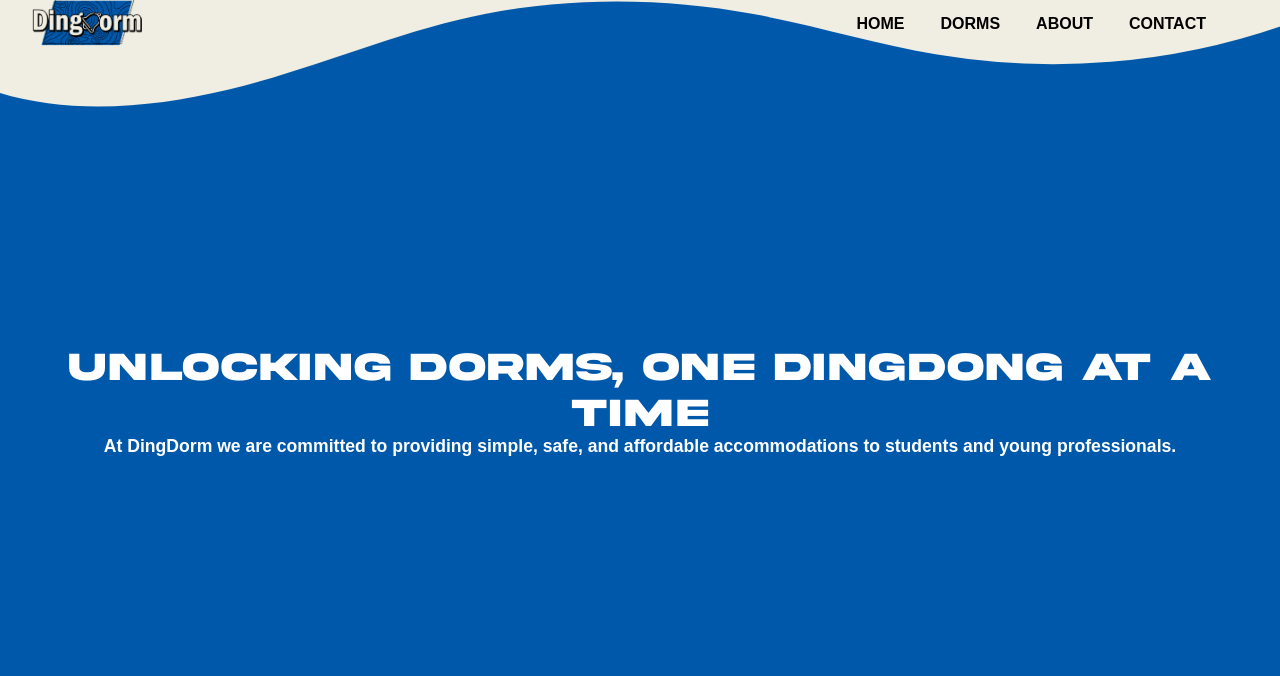
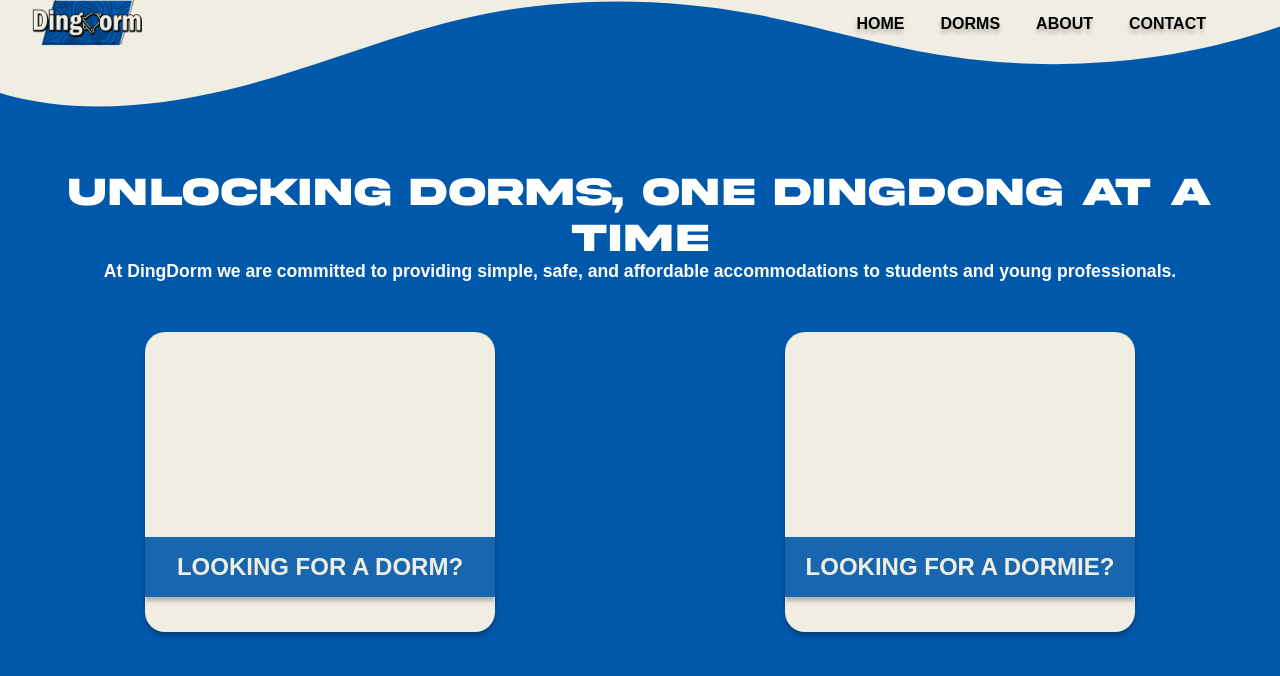
Before and after one commit to PatriusCastro/DingDorm, a plain HTML site: page main.html in a window 1280 px wide. Drawn offline with Linux system fonts and the light colour scheme.

Commit message:
HOME: 50%

```diff
--- a/main.html
+++ b/main.html
@@ -24,15 +24,33 @@
   </nav>
 
   <section class="home">
+
     <div class="home-container">
       <svg data-name="Layer 1" xmlns="http://www.w3.org/2000/svg" viewBox="0 0 1200 120" preserveAspectRatio="none">
         <path d="M321.39,56.44c58-10.79,114.16-30.13,172-41.86,82.39-16.72,168.19-17.73,250.45-.39C823.78,31,906.67,72,985.66,92.83c70.05,18.48,146.53,26.09,214.34,3V0H0V27.35A600.21,600.21,0,0,0,321.39,56.44Z" class="shape-fill"></path>
       </svg>
       <div class="home-box">
+
         <div class="home-text">
           <h2>Unlocking Dorms, One DingDong at a Time</h2>
         </div>
+
         <p>At DingDorm we are committed to providing simple, safe, and affordable accommodations to students and young professionals.</p>
+
+        <div class="cards-container">
+          <div class="card">
+          <div class="card-text">
+            <h3>LOOKING FOR A DORM?</h3>
+          </div>
+        </div>
+
+        <div class="card">
+          <div class="card-text">
+            <h3>LOOKING FOR A DORMIE?</h3>
+          </div>
+        </div>
+        </div>
+
       </div>
 
     </div>
--- a/style.css
+++ b/style.css
@@ -1,17 +1,17 @@
 @font-face {
-    font-family: 'Akira';
+  font-family: "Akira";
   src: url(assets/fonts/akira.otf);
 }
 
-*{
+* {
   padding: 0;
   margin: 0;
   box-sizing: border-box;
   scroll-behavior: smooth;
-    font-family: 'Scene Pro', sans-serif;
+  font-family: "Scene Pro", sans-serif;
 }
 
-:root{
+:root {
   --bg-color: #f0eee2;
   --text-color: #f0eee2;
   --main-color: #0058aa;
@@ -21,7 +21,7 @@
   --p-font: 1.1rem;
 }
 
-body{
+body {
   background-color: var(--bg-color);
   overflow-x: hidden;
 }
@@ -34,6 +34,7 @@ nav,
   padding-right: 4vh;
   justify-content: space-between;
   position: relative;
+
 }
 
 nav {
@@ -42,7 +43,7 @@ nav {
   height: 6vh;
   width: 100%;
   padding-left: 4vh;
-  transition: .3s;
+  transition: 0.3s;
   background-color: transparent;
 }
 
@@ -56,28 +57,29 @@ li {
   color: black;
   font-weight: 700;
   padding: 8px 10px;
+  text-shadow: 0px 4px 4px rgba(0, 0, 0, 0.25);
 }
 
 .nav-links a::after {
-    content: '';
+  content: "";
   position: absolute;
   width: 0;
   height: 2px;
   background-color: var(--main-color);
   bottom: -9px;
   left: 0;
-    transition: ease .4s;
+  transition: ease 0.4s;
 }
 
-.nav-links a:hover{
+.nav-links a:hover {
   color: var(--main-color);
 }
 
-.nav-links a:hover::after{
+.nav-links a:hover::after {
   width: 100%;
 }
 
-.nav-logo img{
+.nav-logo img {
   max-width: 100%;
   width: 110px;
   height: auto;
@@ -89,24 +91,23 @@ section {
   min-height: fit-content;
 }
 
-#home{
+#home {
   display: flex;
   align-items: center;
   gap: 5rem;
 }
 
-.home-container{
+.home-container {
   background-color: #0058aa;
   height: 100%;
   width: 100%;
-    align-items: center;
   display: flex;
   justify-content: center;
   z-index: -1;
   position: relative;
 }
 
-.home-container svg{
+.home-container svg {
   align-self: baseline;
   position: absolute;
   display: block;
@@ -115,25 +116,65 @@ section {
   transform: rotateY(180deg);
 }
 
-.home-container .shape-fill{
+.home-container .shape-fill {
   fill: var(--bg-color);
 }
 
-.home-box{
+.home-box {
   align-self: center;
   justify-content: center;
 }
 
-.home-text h2{
-    font-family: 'Akira';
+.home-text h2 {
+  font-family: "Akira";
   font-size: 2.5rem;
   text-align: center;
   color: white;
 }
 
-.home-box p{
+.home-box p {
   text-align: center;
   font-weight: 600;
   font-size: var(--p-font);
   color: white;
 }
+
+.cards-container{
+    width: 100%;
+    bottom: 0;
+  display: inline-flex;
+  justify-content: center;
+  flex-wrap: wrap;
+  position: relative;
+}
+
+.card {
+  background-color: var(--bg-color);
+  height: 300px;
+  width: 350px;
+  border-radius: 20px;
+  display: flex;
+  flex-wrap: wrap;
+  position: relative;
+  justify-content: center;
+  align-items: center;
+  margin: 50px auto 0px auto;
+  box-shadow: 0px 4px 4px 0px rgba(0, 0, 0, 0.25);
+}
+
+.card-text{
+    height: 20%;
+    display: flex;
+    margin-bottom: 10%;
+    align-self: end;
+    align-items: center;
+    justify-content: center;
+    width: 100%;
+    background: rgba(0, 88, 170, 0.90);
+    box-shadow: 0px 4px 4px 0px rgba(0, 0, 0, 0.25);
+}
+
+.card-text h3{
+    color: var(--bg-color);
+    font-size: 24px;
+}
```
Lines whose indentation alone changed are shown as unchanged.
